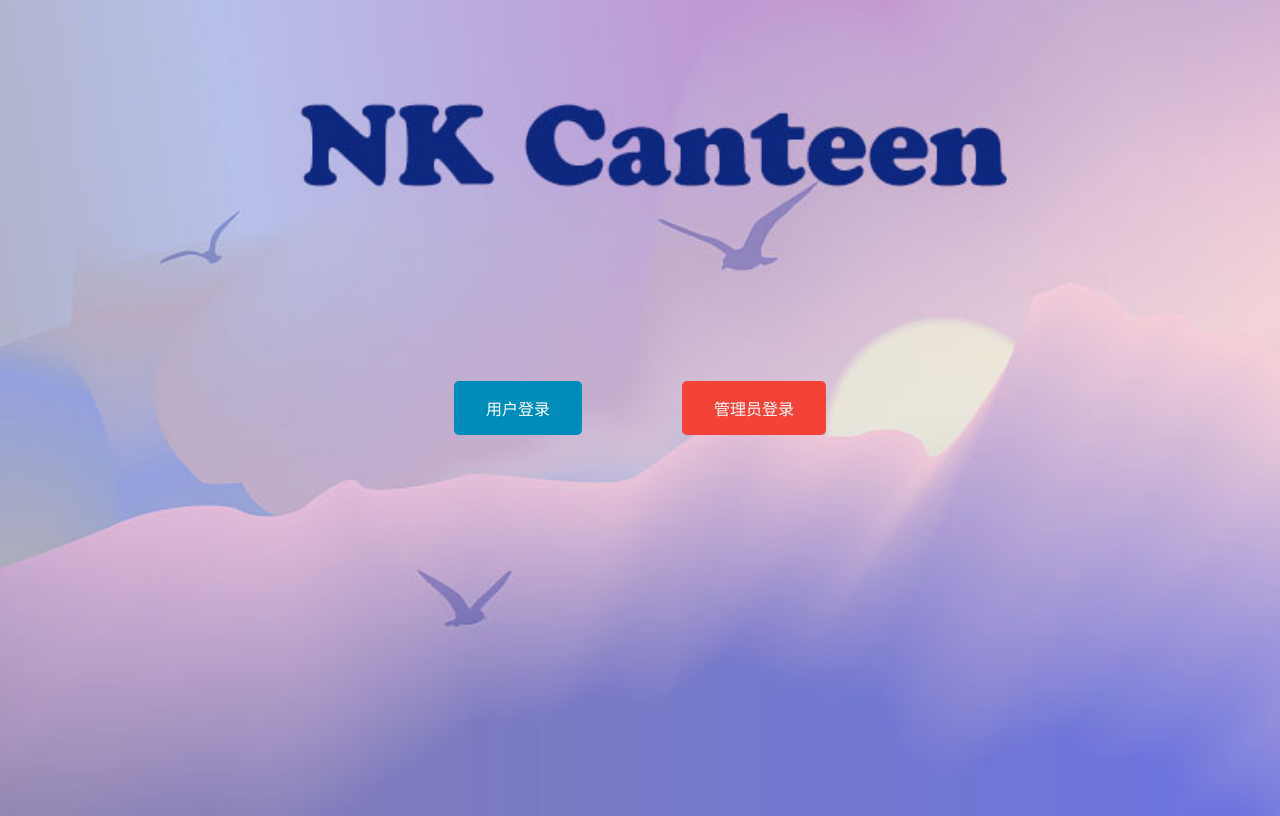
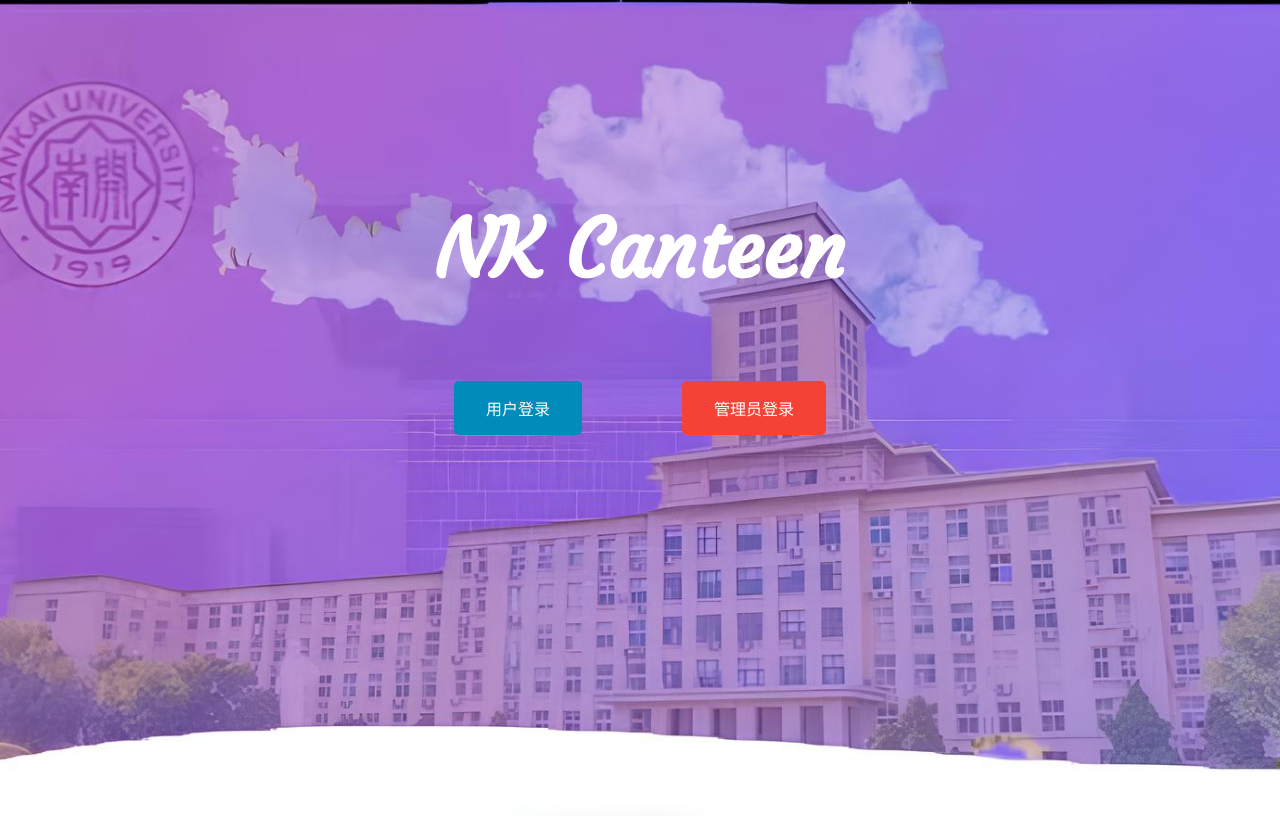
Before and after one commit to waywooKwong/Vue3-NKcanteen, a Vue app: page /home in a window 1280 px wide. Built offline with nearby package versions, Linux system fonts and the light colour scheme; a small style sheet from the web is missing.

Commit message:
style: Google Font

```diff
--- a/src/components/Home.vue
+++ b/src/components/Home.vue
@@ -1,4 +1,6 @@
 <template>
+  <header class="page-title">NK Canteen</header>
+  <link href="https://fonts.googleapis.com/css2?family=Pacifico&family=Courgette&family=Dancing+Script&display=swap" rel="stylesheet">
   <div class="button-container">
     <button type="button" class="userRegister" @click="userRegister">
       用户登录
@@ -10,7 +12,7 @@
 </template>
 
 <script>
-import bkImg from '@/assets/background01.jpg'
+import bkImg from '@/assets/nk.jpg'
 export default {
   data() {
     return {
@@ -40,6 +42,18 @@
 </script>
 
 <style scoped>
+.page-title {
+  position: absolute;
+  top: 25%;
+  left: 50%;
+  transform: translateX(-50%);
+  text-align: center;
+  font-family: 'Courgette', 'Dancing Script', 'Arial', sans-serif; /* 设置多种字体备选方案 */
+  font-size: 5em;
+  font-weight: bold;
+  color: #FFFFFF;
+}
+
 .button-container {
   display: flex;
   justify-content: center;
```
Also changed, not shown: src/assets/nk.jpg (added).
